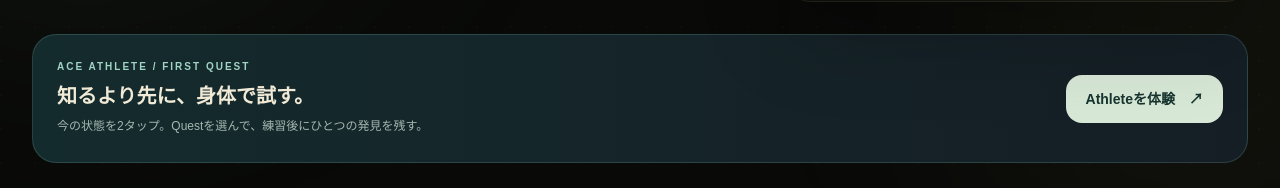
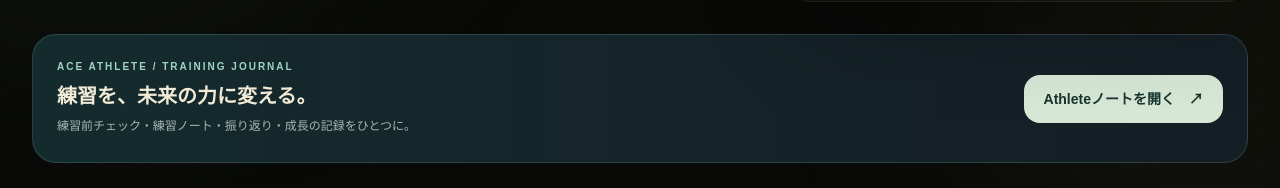
Before and after one commit to takraw369/ace-quest-board, a Next.js app: page / in a window 1280 px wide. Shown: the part 348-536 px from the top of the page. Built offline with nearby package versions, Linux system fonts and the light colour scheme; no server answers.

Commit message:
feat(athlete): update ACE homepage entry to training journal

```diff
--- a/src/app/page.tsx
+++ b/src/app/page.tsx
@@ -82,11 +82,11 @@
 
         <aside className="mb-8 flex min-w-0 flex-col gap-4 rounded-[24px] border border-[#86c7b7]/20 bg-gradient-to-r from-[#142b2d] to-[#151e25] p-5 sm:flex-row sm:items-center sm:justify-between sm:p-6" aria-label="ACE Athleteを体験する">
           <div className="min-w-0">
-            <p className="text-[10px] font-bold uppercase tracking-[0.2em] text-[#a0d4c5]">ACE ATHLETE / FIRST QUEST</p>
-            <h2 className="mt-2 font-serif text-xl font-semibold text-[#f1ead7]">知るより先に、身体で試す。</h2>
-            <p className="mt-1 text-xs leading-6 text-[#a5b7b0]">今の状態を2タップ。Questを選んで、練習後にひとつの発見を残す。</p>
+            <p className="text-[10px] font-bold uppercase tracking-[0.2em] text-[#a0d4c5]">ACE ATHLETE / TRAINING JOURNAL</p>
+            <h2 className="mt-2 font-serif text-xl font-semibold text-[#f1ead7]">練習を、未来の力に変える。</h2>
+            <p className="mt-1 text-xs leading-6 text-[#a5b7b0]">練習前チェック・練習ノート・振り返り・成長の記録をひとつに。</p>
           </div>
-          <a href="/athlete" className="flex min-h-12 shrink-0 items-center justify-center rounded-2xl bg-[#d8e8d7] px-5 text-sm font-bold text-[#17342e] transition-colors hover:bg-white focus-visible:outline focus-visible:outline-2 focus-visible:outline-offset-2 focus-visible:outline-[#d8e8d7]">Athleteを体験　↗</a>
+          <a href="/athlete" className="flex min-h-12 shrink-0 items-center justify-center rounded-2xl bg-[#d8e8d7] px-5 text-sm font-bold text-[#17342e] transition-colors hover:bg-white focus-visible:outline focus-visible:outline-2 focus-visible:outline-offset-2 focus-visible:outline-[#d8e8d7]">Athleteノートを開く　↗</a>
         </aside>
 
         <section>
```
